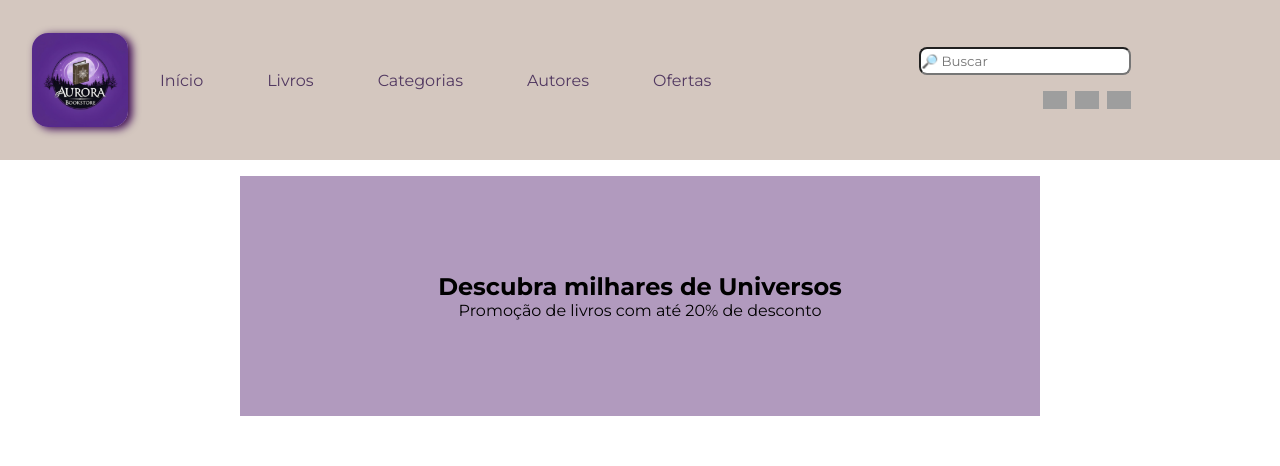
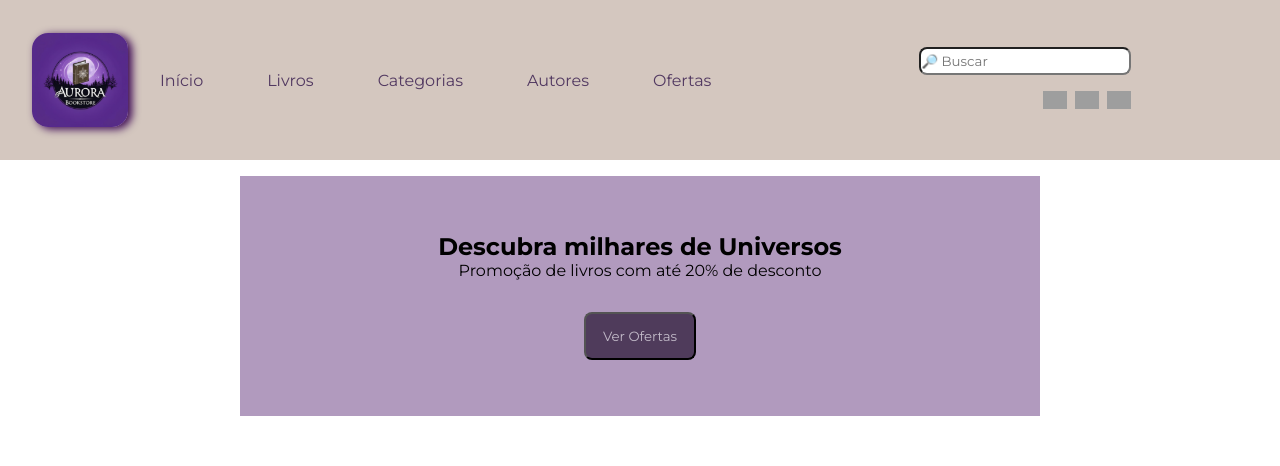
Before and after one commit to souzabweatriz/livraria-aurora, a Next.js app: page /inicio in a window 1280 px wide. Shown: the top 466 px of the page. Built offline with nearby package versions, Linux system fonts and the light colour scheme; grey boxes are pictures that could not be loaded.

Commit message:
feat: finish section

```diff
--- a/app/inicio/page.jsx
+++ b/app/inicio/page.jsx
@@ -2,15 +2,14 @@ import Header from "../../components/Header";
 import Footer from "../../components/Footer";
 import CardBook from "../../components/CardBook";
 import Section from "../../components/Section";
-
 import styles from "./home.module.css"
 import { highlightList } from "../../data/highlightList";
 
 export default function Home(){
     return(
         <div className={styles.pageHome}>
+            <Header />
             <Section title="Descubra milhares de Universos" description="Promoção de livros com até 20% de desconto"/>
-            <Header />
             <main>
                 <div className={styles.highlightWeek}>
                     <h3 className={styles.title}>Destaques da semana</h3>
--- /dev/null
+++ b/components/Button.jsx
@@ -0,0 +1,7 @@
+import styles from "../styles/Button.module.css"
+
+export default function Button(){
+    return(
+        <button className={styles.button}>Ver Ofertas</button>
+    )
+};
--- a/components/Section.jsx
+++ b/components/Section.jsx
@@ -1,10 +1,12 @@
 import styles from "../styles/Section.module.css"
+import Button from "../components/Button"
 
 export default function Section({title, description}){
     return(
         <div className={styles.section}>
             <h2 className={styles.title}>{title}</h2>
             <p className={styles.description}>{description}</p>
+            <Button />
         </div>
     )
 };
--- /dev/null
+++ b/styles/Button.module.css
@@ -0,0 +1,13 @@
+.button{
+    margin-top: 2rem;
+    width: 7rem;
+    background-color: #4f3b5b;
+    height: 3rem;
+    color: #c3bbc9;
+    border-radius: 0.5rem;
+    cursor: pointer;
+}
+
+.button:hover{
+    color: white;
+}
```
